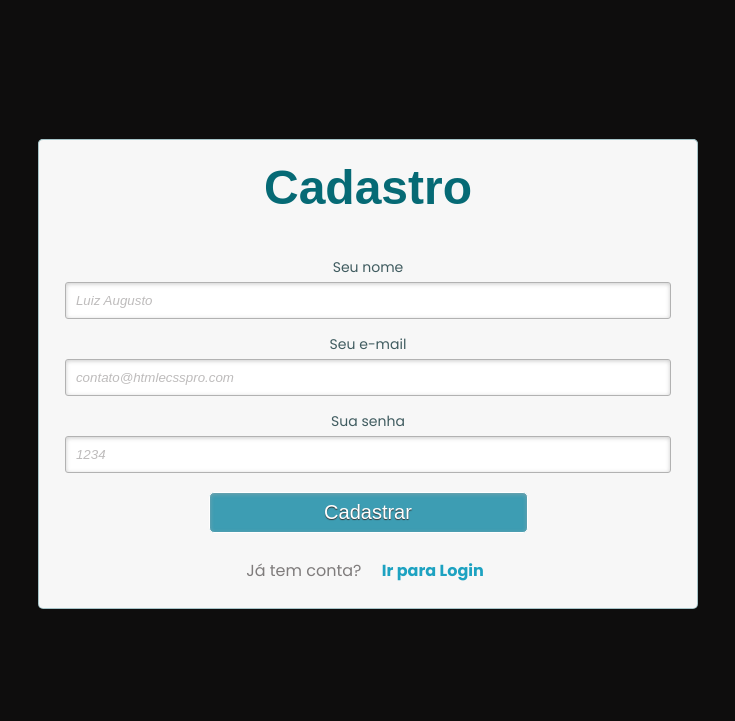
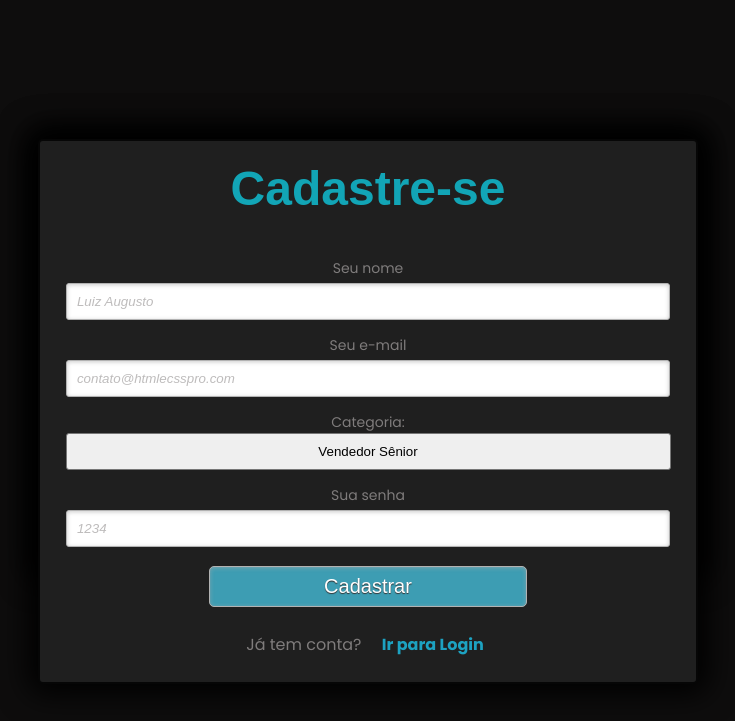
Before and after one commit to vmellozk/PlataformaDigital, a Flask app: page /register in a window 1280 px wide. Shown: the part 61-782 px from the top of the page, without its empty margins (277-1012 px from the left). Run offline with Flask 3, Linux system fonts and the light colour scheme.

Commit message:
alterações no form de cadastro

```diff
--- a/static/css/register.css
+++ b/static/css/register.css
@@ -109,9 +109,10 @@ a.links{
     position: relative;
 }
 
+/* Cadastre-se */
 h1{
     font-size: 48px;
-    color: #066a75;
+    color: #12a5b6;
     padding: 10px 0;
     font-family: Arial,sans-serif;
     font-weight: bold;
@@ -135,8 +136,9 @@ p:first-child{
     margin: 0px;
 }
 
+/* Tipo de cadastro */
 label{
-    color: #405c60;
+    color: #7f7c7c;
     position: relative;
 }
 
@@ -151,6 +153,31 @@ input:-moz-placeholder,
 textarea:-moz-placeholder{
     color: #bebcbc;
     font-style: italic;
+}
+
+#categoria {
+    display: grid;
+    grid-template-columns: 1fr;
+    align-items: flex-start;
+    appearance: none;
+    border-radius: 3px;
+    padding: 10px;
+    width: 605px;
+    cursor: pointer;
+    margin: 0 auto;
+    text-align: center;
+}
+
+#categoria label {
+    align-self: baseline;
+    margin-bottom: 5px;
+}
+
+#categoria select {
+    width: 100%;
+    padding: 5px;
+    border: 1px solid #ccc;
+    font-size: 14px;
 }
 
 input {
@@ -180,7 +207,6 @@ input[type="submit"]{
     padding: 8px 5px;
     color: #fff;
     font-size: 20px;
-    border: 1px solid #fff;
     margin-bottom: 10px;
     text-shadow: 0 1px 1px #333;
 
@@ -194,12 +220,14 @@ input[type="submit"]:hover{
     background: #4ab3c6;
 }
 
+/* Já tem uma conta? */
 .link{
     color: #7f7c7c;
     font-size: 16px;
     text-align: center;
 }
 
+/* Ir para login */
 .link a {
     font-weight: bold;
     padding: 6px;
@@ -212,6 +240,7 @@ input[type="submit"]:hover{
     -webkit-transition: all 0.4s linear;
     transition: all 0.4s  linear;
 }
+
 .link a:hover {
     color: #39bfd7;
 }
@@ -224,10 +253,11 @@ input[type="submit"]:hover{
     width: 88%;
     padding: 18px 6% 60px 6%;
     margin: 0 0 35px 0;
-    background: rgb(247, 247, 247);
-    border: 1px solid rgba(147, 184, 189,0.8);
+    background: rgb(31, 31, 31);
+    border: 2px solid rgba(0, 0, 0, 0.8);
     text-align: center;
     padding: 10px 10px;
+    box-shadow: 0 0 30px 10px #000000;
 
     border-radius: 5px;
 
--- a/templates/register.html
+++ b/templates/register.html
@@ -53,7 +53,7 @@
             <!--Formulário de Cadastro -->
             <div id="cadastro">
                 <form method="post" action="">
-                    <h1>Cadastro</h1>
+                    <h1>Cadastre-se</h1>
                     <p>
                         <label for="nome_cad">Seu nome</label>
                         <input id="nome_cad" name="nome_cad" required="required" type="text" placeholder="Luiz Augusto" />
@@ -61,6 +61,13 @@
                     <p>
                         <label for="email_cad">Seu e-mail</label>
                         <input id="email_cad" name="email_cad" required="required" type="email" placeholder="contato@htmlecsspro.com"/>
+                    </p>
+                    <p>
+                        <label for="categoria">Categoria:</label>
+                        <select id="categoria" name="categoria" required="required">
+                            <option value="todos">Vendedor Sênior</option>
+                            <option value="eletronicos">Usuário Comum</option>
+                          </select>
                     </p>
                     <p>
                         <label for="senha_cad">Sua senha</label>
```
